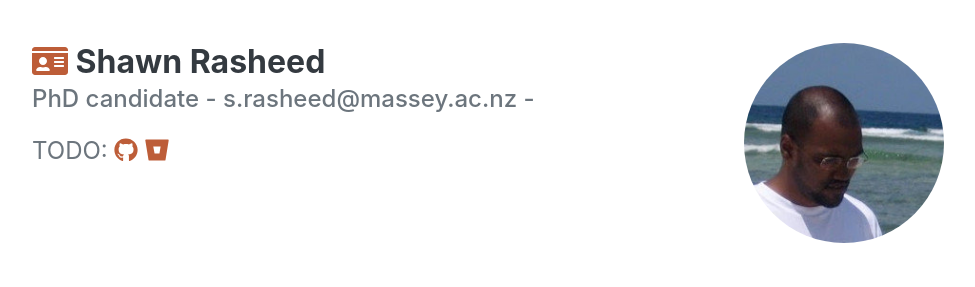
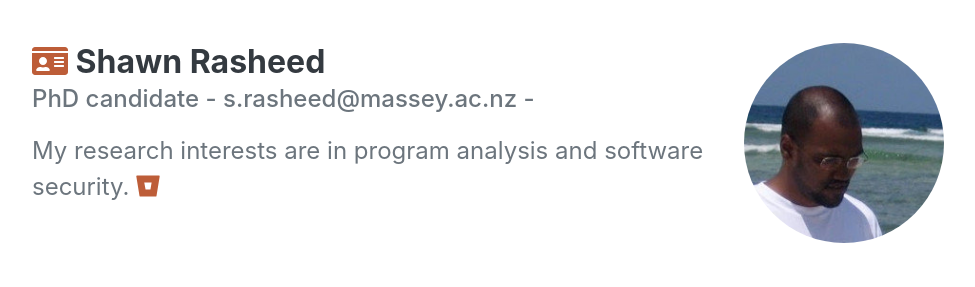
Before and after one commit to li-sui/masseyserg.github.io, a plain HTML site: page index.html in a window 1280 px wide. Shown: the part 2780-3067 px from the top of the page, without its empty margins (288-1263 px from the left). Drawn offline with nearby package versions, Linux system fonts and the light colour scheme; a web font is replaced by a local one.

Commit message:
Added research interests and updated bitbucket link

```diff
--- a/index.html
+++ b/index.html
@@ -136,9 +136,8 @@
                         <div class="flex-grow-1">
                             <h3 class="mb-0"><a href="#" data-toggle="tooltip" data-placement="top" title="#"><i class="fa fa-id-card" aria-hidden="true"></i></a> Shawn Rasheed</h3>
                             <div class="subheading mb-3">PhD candidate - s.rasheed@massey.ac.nz - </div>
-                            <p>TODO:
-                                <a class="social-icon" href="#" data-toggle="tooltip" data-placement="top" title="#"><i class="fab fa-github"></i></a>
-                                <a class="social-icon" href="#" data-toggle="tooltip" data-placement="top" title="#"><i class="fab fa-bitbucket"></i></a>
+                            <p>My research interests are in program analysis and software security.
+                                <a class="social-icon" href="https://bitbucket.org/unshorn/" data-toggle="tooltip" data-placement="top" title="#"><i class="fab fa-bitbucket"></i></a>
                             </p>
                         </div>
                         <div class="flex-shrink-0">
```
